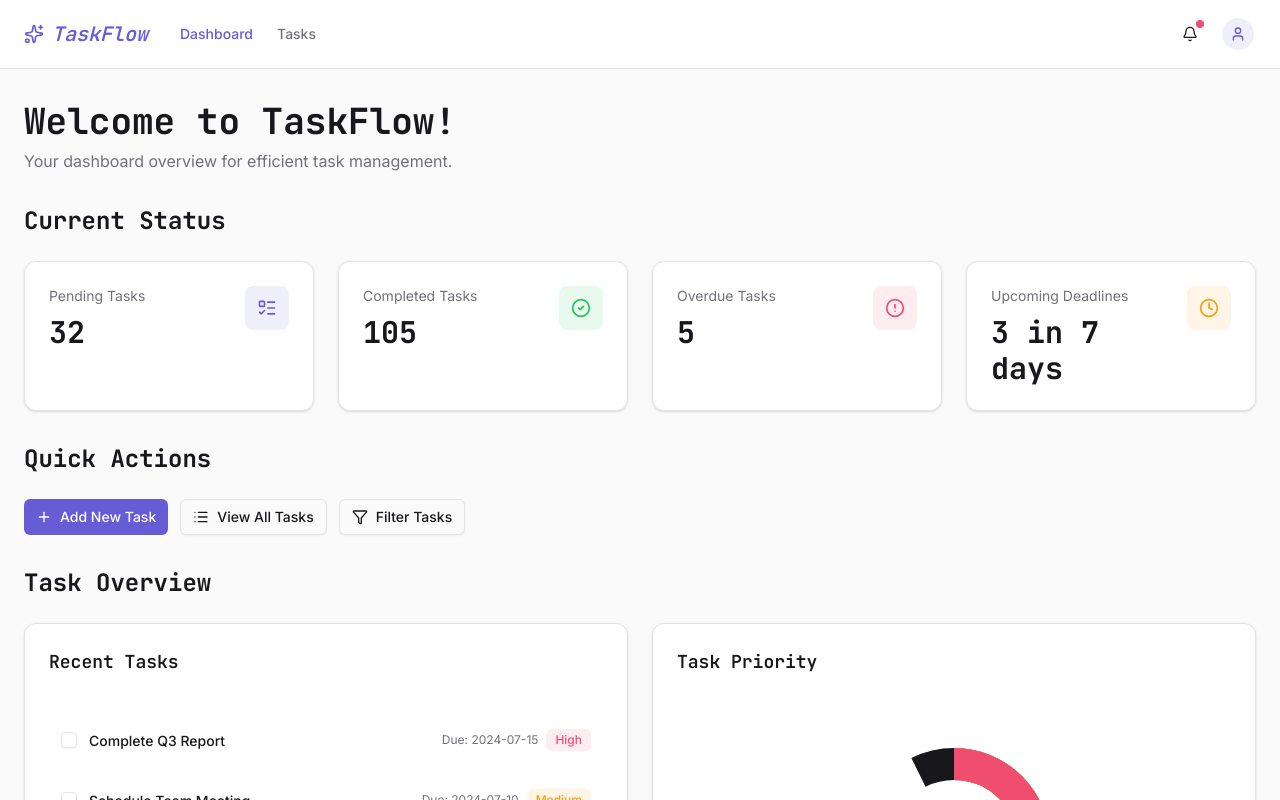
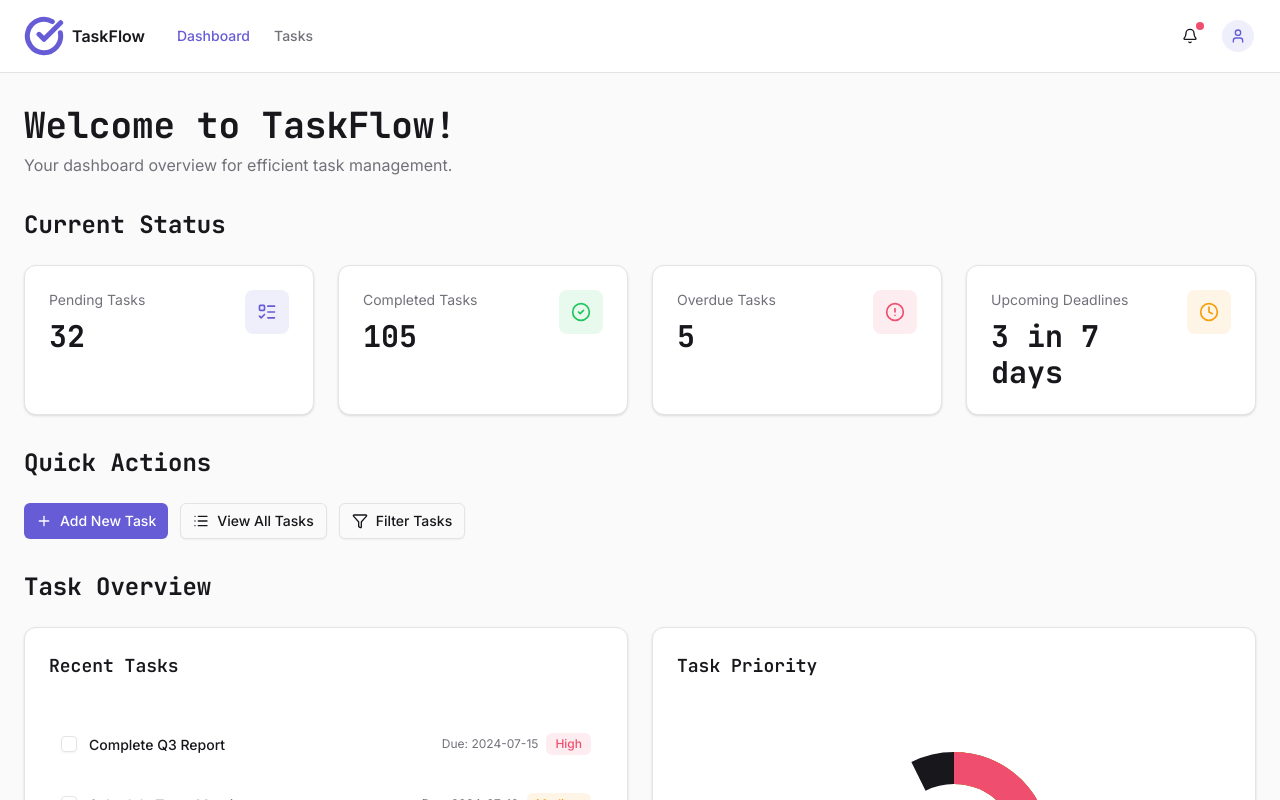
Before and after one commit to emad-ansari/taskify, a React (Vite) app in the folder frontend/: page / in a window 1280 px wide. Shown: the top 800 px of the page. Built offline with nearby package versions, Linux system fonts and the light colour scheme.

Commit message:
added website logo

```diff
--- a/frontend/src/components/common/header.tsx
+++ b/frontend/src/components/common/header.tsx
@@ -1,4 +1,4 @@
-import { Sparkles, Bell, User } from "lucide-react";
+import { Sparkles, Bell, User, CircleCheckBig } from "lucide-react";
 import { Link, useLocation } from "react-router-dom";
 import { Button } from "@/components/ui/button";
 import {
@@ -17,11 +17,9 @@ export const Header = () => {
     <header className="border-b bg-card">
       <div className="container mx-auto px-6 py-4 flex items-center justify-between">
         <div className="flex items-center gap-8">
-          <Link to="/" className="flex items-center gap-2">
-            <Sparkles className="h-5 w-5 text-primary" />
-            <span className="font-mono text-xl font-semibold text-primary italic">
-              TaskFlow
-            </span>
+          <Link to="/" className="flex items-center gap-2 ">
+            <CircleCheckBig strokeWidth={3} className="w-10 h-10 text-primary "/>
+            <span className="font-bold">TaskFlow</span>
           </Link>
 
           <nav className="hidden md:flex items-center gap-6">
```
